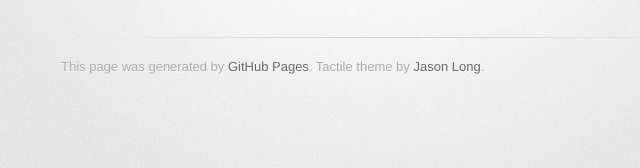
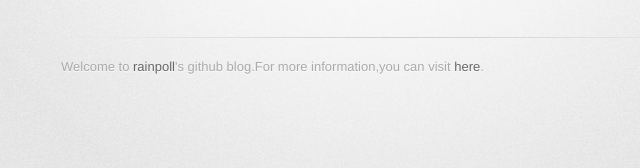
Before and after one commit to rainpoll/rainpoll.github.io, a plain HTML site: page index.html in a window 1280 px wide. Shown: the part 346-514 px from the top of the page, 269-909 px from the left. Drawn offline with Linux system fonts and the light colour scheme; a web font is replaced by a local one.

Commit message:
Update index.html

```diff
--- a/index.html
+++ b/index.html
@@ -36,7 +36,7 @@
         </section>
 
         <footer>
-          This page was generated by <a href="https://pages.github.com">GitHub Pages</a>. Tactile theme by <a href="https://twitter.com/jasonlong">Jason Long</a>.
+          Welcome to  <a href="https://rainpoll.github.io">rainpoll</a>'s github blog.For more information,you can visit <a href="https://rainpoll.com">here</a>.
         </footer>
 
 
```
